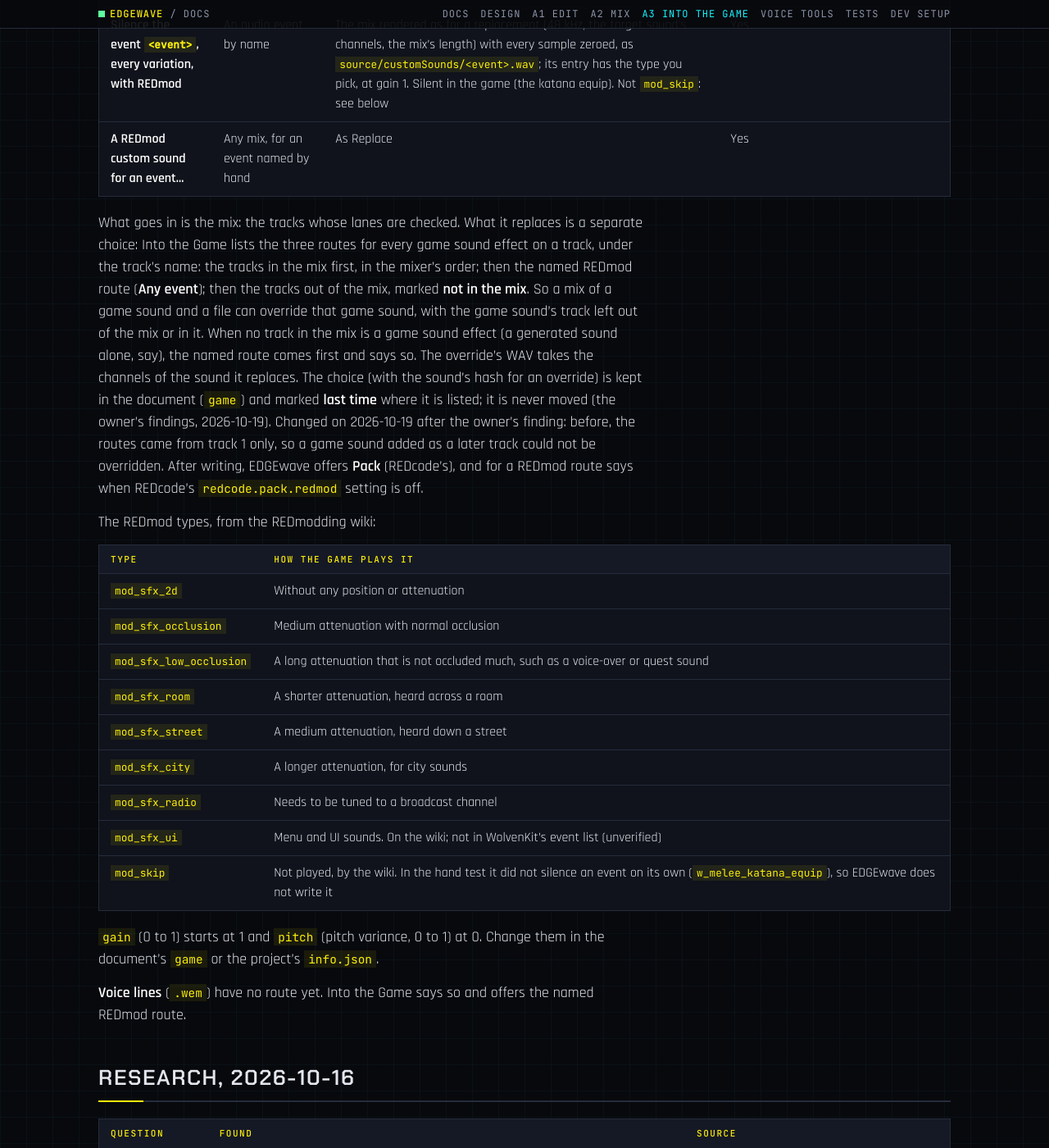
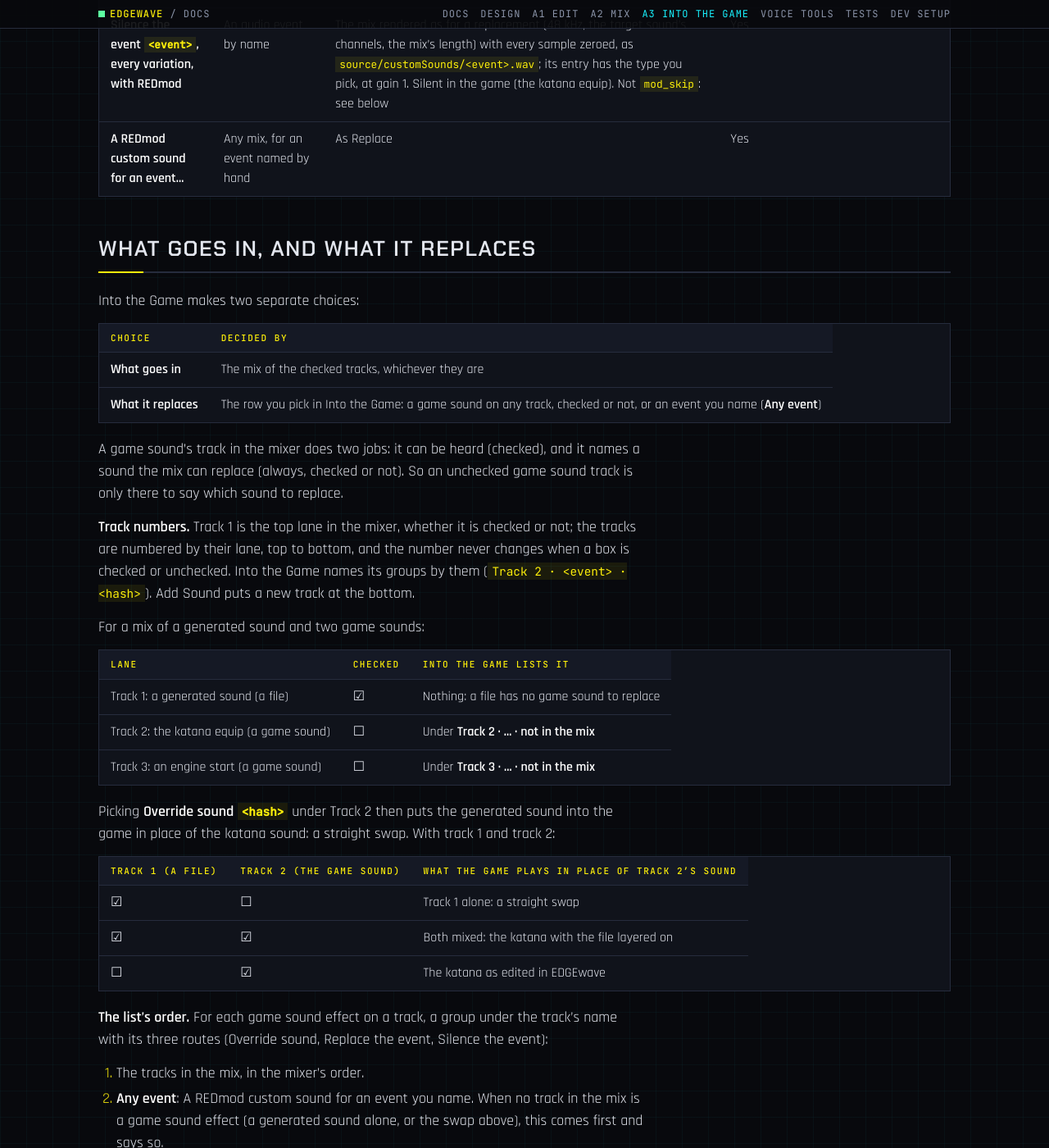
Before and after one commit to Edgemodders/EDGEwave, a Jekyll site: the page built from docs/a3-game.md, in a window 1280 px wide and 1400 px high, scrolled down 686 px. Shown: the whole window at 82% size. Built offline with Jekyll 4.4.1, drawn with Linux system fonts in a browser that asks for light colours; our own code applies the rules of GitHub Pages for plain Markdown files; some of the changed text lies outside the part shown.

Commit message:
Docs: what goes in and what it replaces, track numbers, and A3 step 8 in detail with the swap
Co-Authored-By: Claude Opus 5.5 <noreply@anthropic.com>

```diff
--- a/docs/a3-game.md
+++ b/docs/a3-game.md
@@ -1,6 +1,6 @@
 # A3 Into the game
 
-Status: **built 2026-10-16, hand test pending.** **Into the Game…** puts the mix into the open REDcode project, in a layout the game loads, for REDcode to pack. REDcode's Pack carries the REDmod route's sounds since [REDcode #8](https://github.com/Edgemodders/REDcode/issues/8) (on REDcode main in `0f8ebe3`, 2026-10-16; ships in REDcode 0.10.0).
+Status: **built 2026-10-16; hand test round 2 on 2026-10-19: steps 1 to 5 pass, steps 6 to 8 to do** ([Tests](testing.html)). **Into the Game…** puts the mix into the open REDcode project, in a layout the game loads, for REDcode to pack. REDcode's Pack carries the REDmod route's sounds since [REDcode #8](https://github.com/Edgemodders/REDcode/issues/8) (on REDcode main in `0f8ebe3`, 2026-10-16; ships in REDcode 0.10.0).
 
 ## The routes
 
@@ -11,9 +11,50 @@ Status: **built 2026-10-16, hand test pending.** **Into the Game…** puts the m
 | **Silence the event `<event>`, every variation, with REDmod** | An audio event by name | The mix rendered as for a replacement (48 kHz, the target sound's channels, the mix's length) with every sample zeroed, as `source/customSounds/<event>.wav`; its entry has the type you pick, at gain 1. Silent in the game (the katana equip). Not `mod_skip`: see below | Yes |
 | **A REDmod custom sound for an event…** | Any mix, for an event named by hand | As Replace | Yes |
 
-What goes in is the mix: the tracks whose lanes are checked. What it replaces is a separate choice: Into the Game lists the three routes for every game sound effect on a track, under the track's name: the tracks in the mix first, in the mixer's order; then the named REDmod route (**Any event**); then the tracks out of the mix, marked **not in the mix**. So a mix of a game sound and a file can override that game sound, with the game sound's track left out of the mix or in it. When no track in the mix is a game sound effect (a generated sound alone, say), the named route comes first and says so. The override's WAV takes the channels of the sound it replaces. The choice (with the sound's hash for an override) is kept in the document (`game`) and marked **last time** where it is listed; it is never moved (the owner's findings, 2026-10-19). Changed on 2026-10-19 after the owner's finding: before, the routes came from track 1 only, so a game sound added as a later track could not be overridden. After writing, EDGEwave offers **Pack** (REDcode's), and for a REDmod route says when REDcode's `redcode.pack.redmod` setting is off.
+## What goes in, and what it replaces
 
-The REDmod types, from the REDmodding wiki:
+Into the Game makes two separate choices:
+
+| Choice | Decided by |
+|---|---|
+| **What goes in** | The mix of the checked tracks, whichever they are |
+| **What it replaces** | The row you pick in Into the Game: a game sound on any track, checked or not, or an event you name (**Any event**) |
+
+A game sound's track in the mixer does two jobs: it can be heard (checked), and it names a sound the mix can replace (always, checked or not). So an unchecked game sound track is only there to say which sound to replace.
+
+**Track numbers.** Track 1 is the top lane in the mixer, whether it is checked or not; the tracks are numbered by their lane, top to bottom, and the number never changes when a box is checked or unchecked. Into the Game names its groups by them (`Track 2 · <event> · <hash>`). Add Sound puts a new track at the bottom.
+
+For a mix of a generated sound and two game sounds:
+
+| Lane | Checked | Into the Game lists it |
+|---|---|---|
+| Track 1: a generated sound (a file) | ☑ | Nothing: a file has no game sound to replace |
+| Track 2: the katana equip (a game sound) | ☐ | Under **Track 2 · … · not in the mix** |
+| Track 3: an engine start (a game sound) | ☐ | Under **Track 3 · … · not in the mix** |
+
+Picking **Override sound `<hash>`** under Track 2 then puts the generated sound into the game in place of the katana sound: a straight swap. With track 1 and track 2:
+
+| Track 1 (a file) | Track 2 (the game sound) | What the game plays in place of track 2's sound |
+|---|---|---|
+| ☑ | ☐ | Track 1 alone: a straight swap |
+| ☑ | ☑ | Both mixed: the katana with the file layered on |
+| ☐ | ☑ | The katana as edited in EDGEwave |
+
+**The list's order.** For each game sound effect on a track, a group under the track's name with its three routes (Override sound, Replace the event, Silence the event):
+
+1. The tracks in the mix, in the mixer's order.
+2. **Any event**: A REDmod custom sound for an event you name. When no track in the mix is a game sound effect (a generated sound alone, or the swap above), this comes first and says so.
+3. The tracks out of the mix, marked **not in the mix**.
+
+A route is the same whichever group it is picked from: a checked or an unchecked track's **Override sound `<hash>`** writes the same override. **Override sound** replaces that one variation (the sound's hash); **Replace the event** and **Silence the event** (REDmod) act on every variation of the track's event.
+
+The override's WAV takes the channels of the sound it replaces. The choice (with the sound's hash for an override) is kept in the document (`game`) and marked **last time** where it is listed; it is never moved (the owner's findings, 2026-10-19). Changed on 2026-10-19 after the owner's finding: before, the routes came from track 1 only, so a game sound added as a later track could not be overridden. After writing, EDGEwave offers **Pack** (REDcode's), and for a REDmod route says when REDcode's `redcode.pack.redmod` setting is off.
+
+**Voice lines** (`.wem`) have no route yet. Into the Game says so and offers the named REDmod route.
+
+## The REDmod types
+
+From the REDmodding wiki:
 
 | Type | How the game plays it |
 |---|---|
@@ -29,7 +70,6 @@ The REDmod types, from the REDmodding wiki:
 
 `gain` (0 to 1) starts at 1 and `pitch` (pitch variance, 0 to 1) at 0. Change them in the document's `game` or the project's `info.json`.
 
-**Voice lines** (`.wem`) have no route yet. Into the Game says so and offers the named REDmod route.
 
 ## Research, 2026-10-16
 
```
Also changed, not shown: docs/testing.md (+10 -1 lines).
